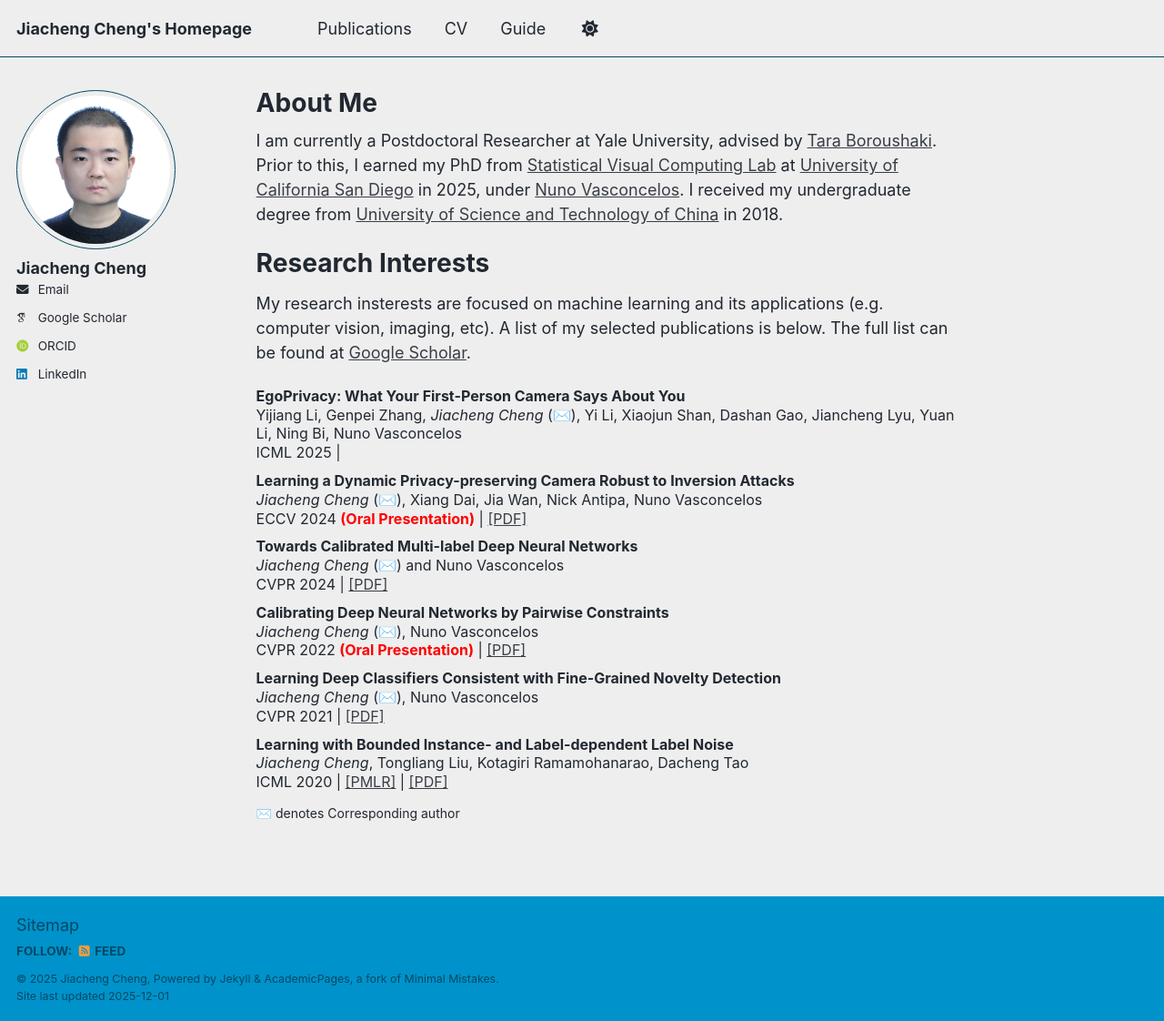
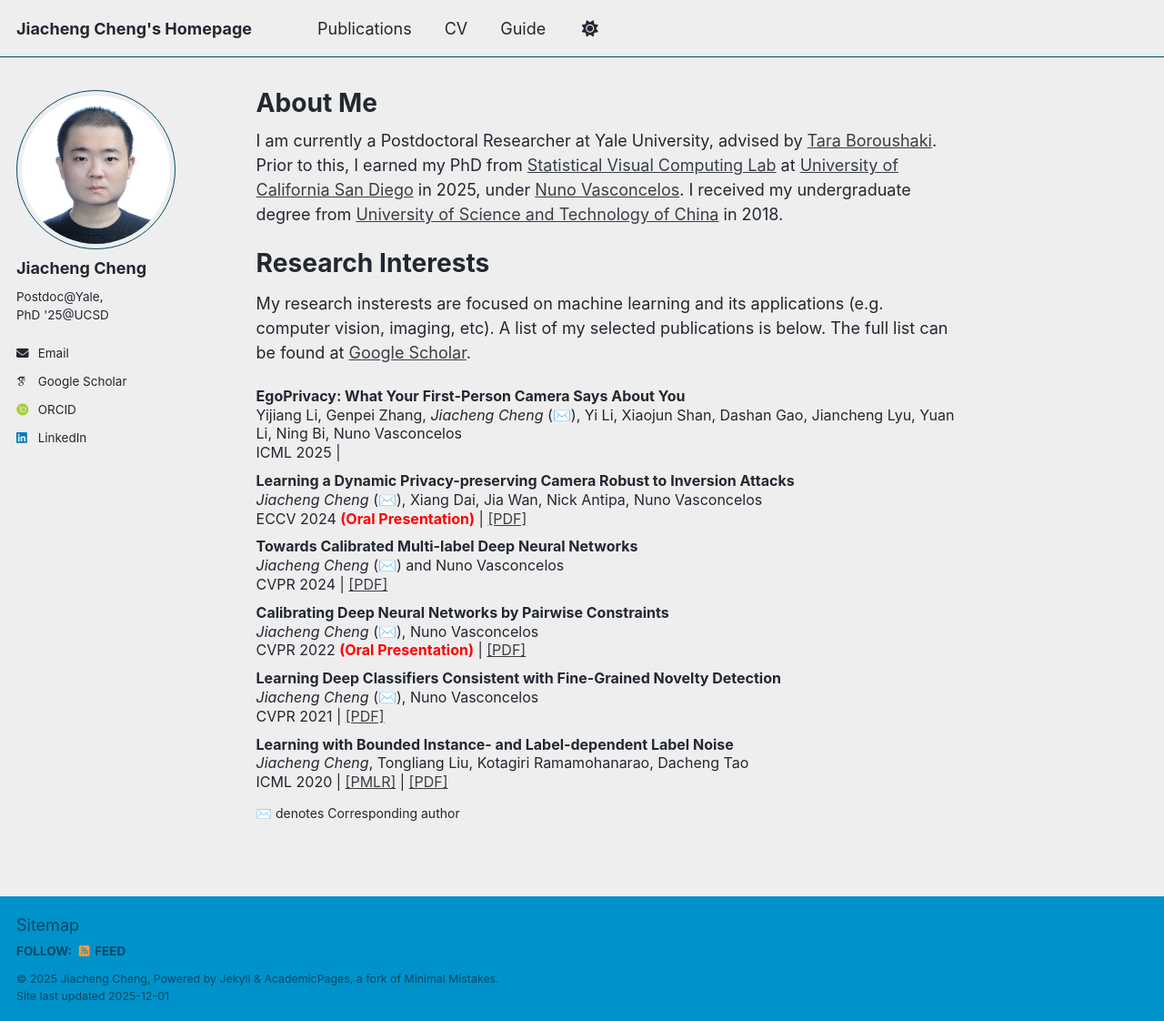
Before and after one commit to Jiacheng-Cheng/Jiacheng-Cheng.github.io, a Jekyll site: the page built from _pages/about.md, in a window 1280 px wide and 1122 px high. Shown: the whole window at 91% size. Built offline with Jekyll 4.4.1, drawn with Linux system fonts in a browser that asks for light colours; some web fonts are replaced; a script bundle is joined from its source files by our own code; library files that are not in the unit come from our copies.

Commit message:
Update _config.yml

```diff
--- a/_config.yml
+++ b/_config.yml
@@ -26,7 +26,7 @@ author:
   avatar           : "jiacheng3.png"
   name             : "Jiacheng Cheng"
   pronouns         : # example: "she/her"
-  # bio              : "Postdoc@Yale, PhD '25@UCSD"
+  bio              : "Postdoc@Yale, <br> PhD '25@UCSD"
   # location         : "Earth"
   # employer         : "Red Brick University"
   uri              : # URL
```
